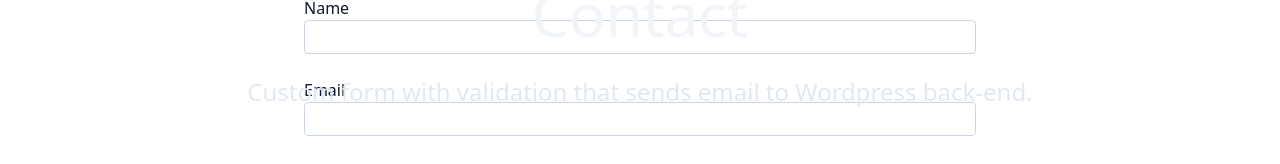
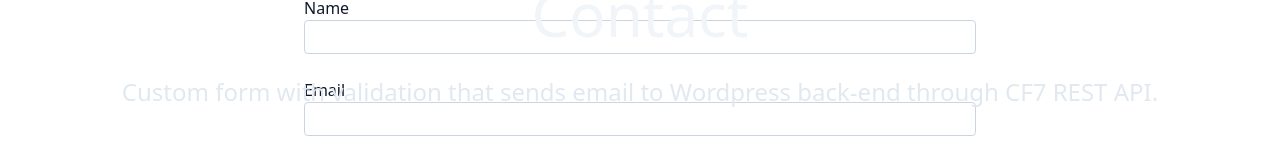
Before and after one commit to ristotoldsep/nextjs-headless-wordpress, a Next.js app: page /contact in a window 1280 px wide. Shown: the part 372-536 px from the top of the page. Built offline with nearby package versions, Linux system fonts and the light colour scheme.

Commit message:
Small update

```diff
--- a/pages/contact.tsx
+++ b/pages/contact.tsx
@@ -11,8 +11,8 @@ const ContactPage = () => {
           <title>Products</title>
       </Head>
 
-      <div className="h-[30vh] min-h-[20rem] bg-[url('/bmw-retro.jpg')] bg-cover bg-center relative">
-          <div className="absolute bg-slate-900 inset-0 z-0 opacity-40"></div>
+      <div className="h-[30vh] min-h-[20rem] bg-[url('/bmw-retro.jpg')] bg-cover bg-center relative px-3">
+          <div className="absolute bg-slate-900 inset-0 z-0 opacity-40 px-3"></div>
 
           <SiteHeader className="header-blog-home relative" />
 
@@ -21,7 +21,7 @@ const ContactPage = () => {
           </h1>
 
           <p className="relative z-10 text-center text-slate-200 text-2xl">
-              Custom form with validation that sends email to Wordpress back-end.
+              Custom form with validation that sends email to Wordpress back-end through CF7 REST API.
           </p>
       </div>
 
```
